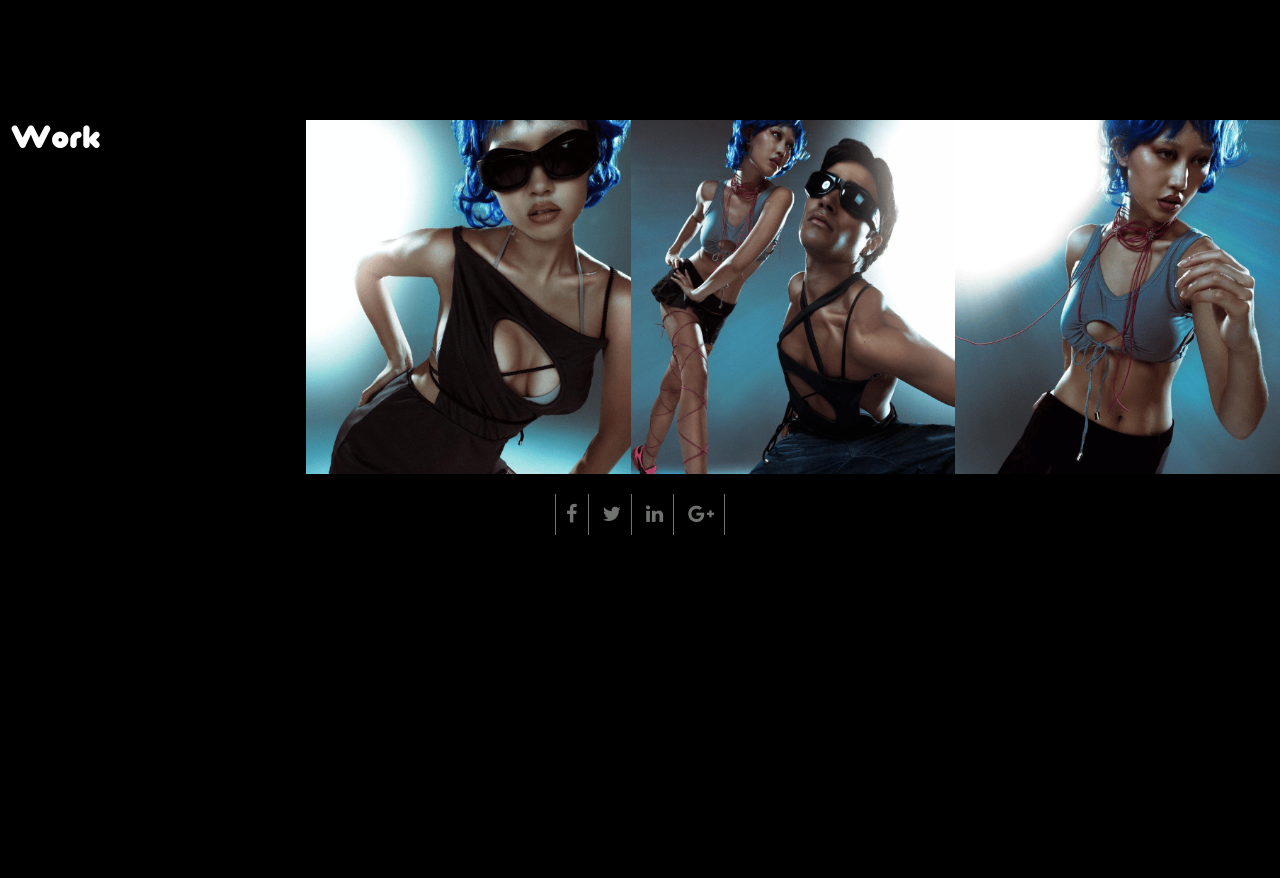
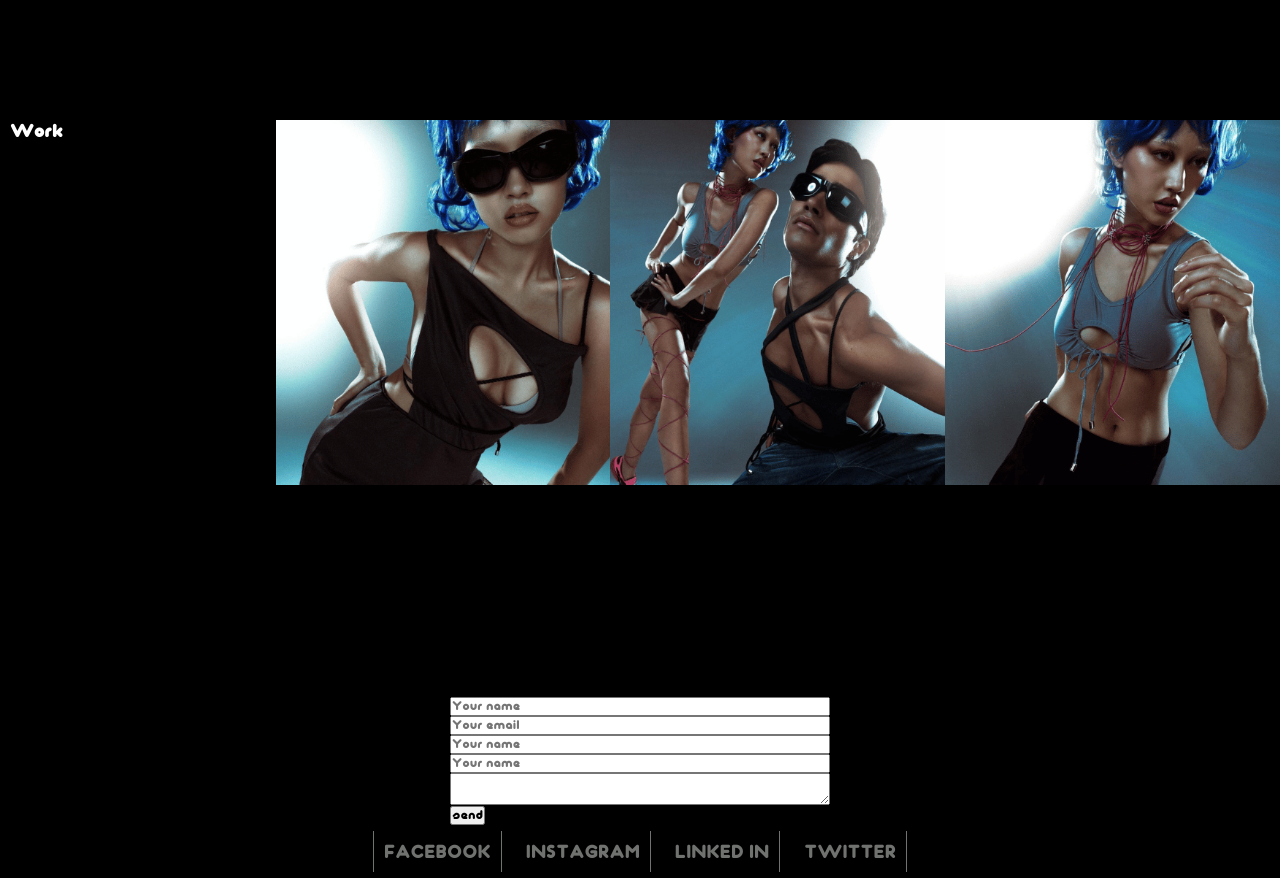
Before and after one commit to jasminesimxy/Jasmine-C2, a plain HTML site: page index.html in a window 1280 px wide. Shown: the part 920-1798 px from the top of the page. Before the commit the page ends 1461 px from the top, so only its background shows below. Drawn offline with Linux system fonts and the light colour scheme.

Commit message:
added box and form for contact me

```diff
--- a/assets/style.css
+++ b/assets/style.css
@@ -69,11 +69,13 @@ nav a:hover{
      flex-direction: column;
     justify-content: space-evenly;
     align-items: flex-start;
+    width: auto;
 }
 
 
 .main-content h1{
     font-size: 90px;
+    paddin
     color: white;
     -webkit-text-fill-color: turquoise;
     -webkit-text-stroke-color: white;
@@ -114,6 +116,7 @@ nav a:hover{
 
     .main-content h1{
         font-size: 80px;
+
     }
 
  }
@@ -171,11 +174,61 @@ nav a:hover{
 
 
 
-/* contact form */
+/* contact me form */
+
+.contact-section{
+    background: url(bg.png) no-repeat center;
+    background-size: cover;
+    padding:40px 0;
+}
+
+.contact-section h4{
+    text-align: center;
+    color:#ddd;
+
+}
+
+.border{
+    width: 100px;
+    height:100px;
+    background: ;
+    margin: 40px auto;
+
+}
+
+.contact-form{
+    max-width: 400px;
+    margin:auto;
+    padding:0 10px;
+    overflow:hidden;
+}
+
+.contact-form-text{
+    display:block;
+    width:100%;
+}
+
+
+
+
+
+
+
+
+
+
+
+
+
+
+
+
+
+
+
+
 
 /* footer */
-
-
 footer {
     background: black;
     padding: 15px 0;
--- a/index.html
+++ b/index.html
@@ -17,7 +17,7 @@
     <nav>
         <a href="#main-content">About</a>
         <a href="#work-content">Work</a>
-        <a href="#con">Contact</a>
+        <a href="#contact-me-section">Contact</a>
         <a href="https://acrobat.adobe.com/link/review?uri=urn:aaid:scds:US:3592221e-01c7-316e-bae7-cc637c384333">Resume</a>
     </nav>
 </header>
@@ -41,7 +41,7 @@
 
   <div class="work">
     <div class="work-container">
-        <h1> Work </h1>
+        <h3> Work </h3>
         <div class="work-grid">
                 <div id="work-content" class="work-content">
                     <img src="./assets/images/enso-c1-1.png" alt="enso studio campaign 1 image 1" class="enso-image-1">
@@ -58,7 +58,18 @@
     </div>
 
     <!-- Contact Me Section  -->
-    <div class="contact-me-section"
+    <div id="contact-me-section" class="contact-me-section">
+        <h4>Contact Me</h4>
+        <div class="border"></div>
+        <form class="contact-form" action="index.html" method="post">
+           <input type="text" class="contact-form-text" placeholder="Your name ">
+           <input type="email" class="contact-form-text" placeholder="Your email ">
+           <input type="text" class="contact-form-text" placeholder="Your name ">
+           <input type="text" class="contact-form-text" placeholder="Your name ">
+           <textarea class="contact-form-text" placeholder=""your message"></textarea>
+           <input type="submit" class="contact-form-btn" value="send">
+        </form>
+    </div>
 
 
 
@@ -70,15 +81,18 @@
 
      <footer class="footer">
         <div class="container text-left">
-                <a href="#"><i class="fa fa-facebook"></i></a>
-                <a href="#"><i class="fa fa-twitter"></i></a>
-                <a href="#"><i class="fa fa-linkedin"></i></a>
-                <a href="#"><i class="fa fa-google-plus"></i></a>
+                <a href="https://www.Facebook.com/" rel=" ">FACEBOOK</a>
+                <a href="https://www.instagram.com/" target="_blank">︎INSTAGRAM</a>
+                <a href="https://www.linkedin.com/" target="_blank">︎LINKED IN</a>
+                <a href="https://www.twitter.com/" target="_blank">︎TWITTER</a>
         </div>
     </footer>
 
 
 
 
+
+
+
     </body>
     </html>
```
